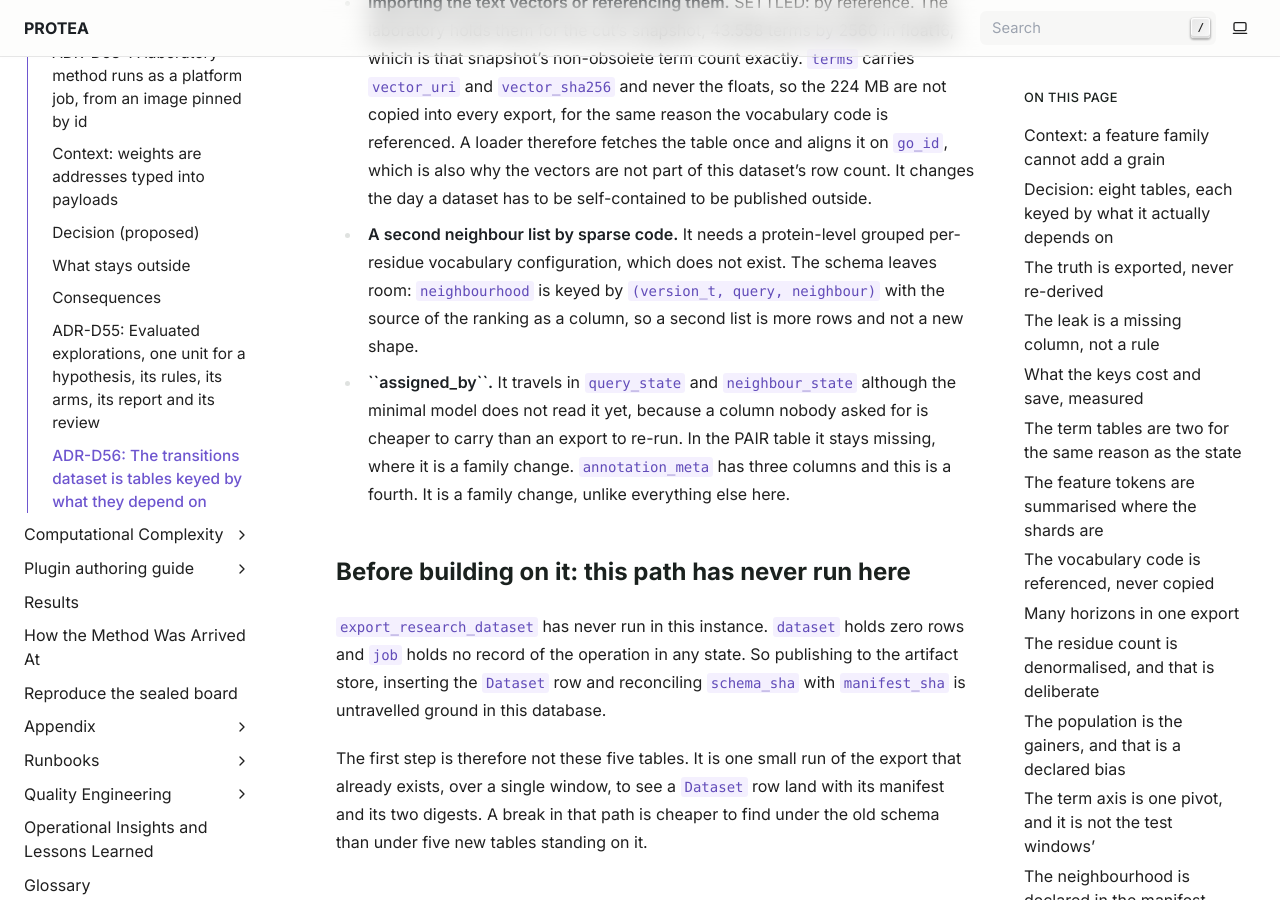
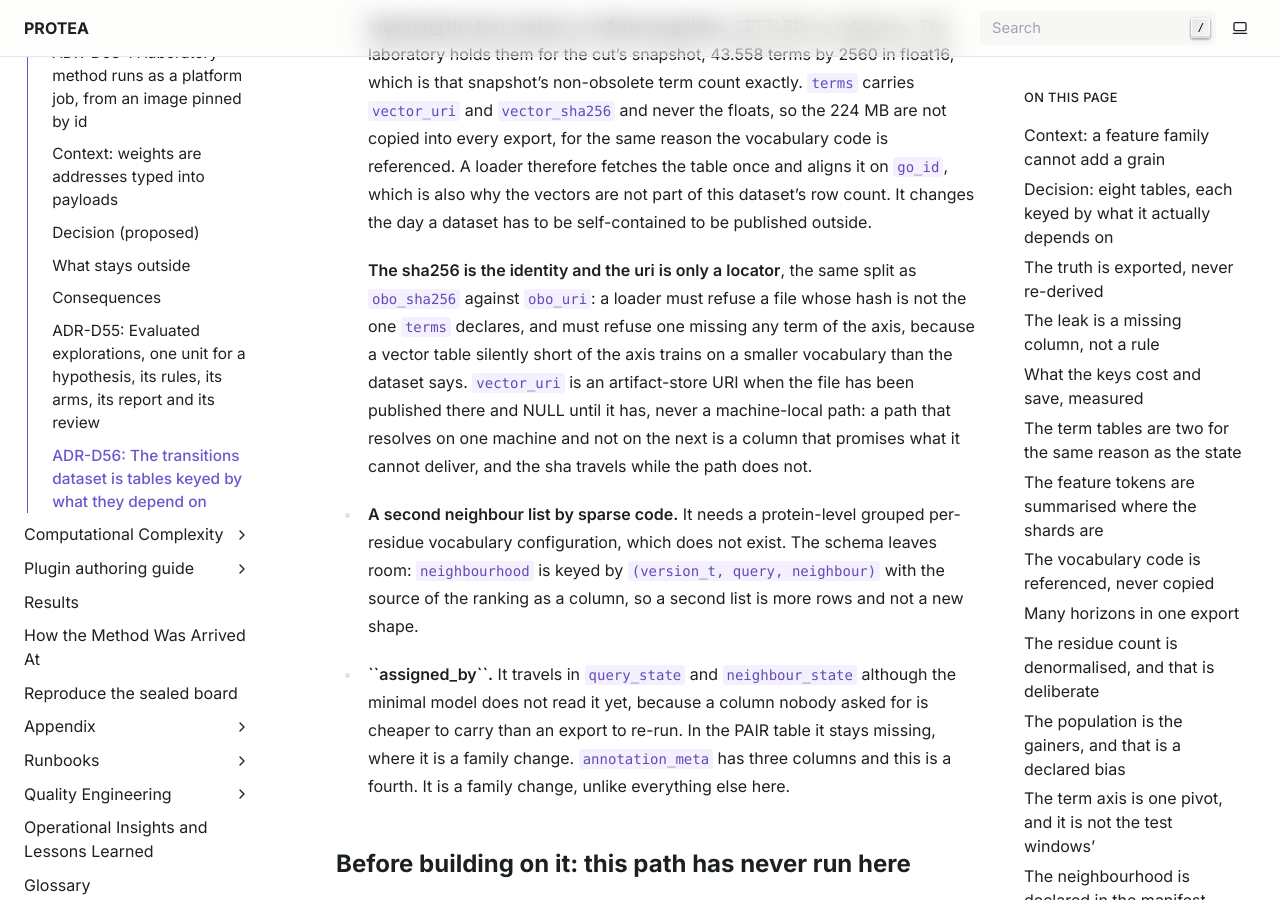
Before and after one commit to frapercan/PROTEA, a Sphinx documentation site: the page built from docs/source/adr/D56-transitions-dataset-is-tables-keyed-by-what-they-depend-on.rst, in a window 1280 px wide and 900 px high, scrolled down 11035 px. Built offline with Sphinx 7.4.7, drawn with Linux system fonts in a browser that asks for light colours.

Commit message:
Docs: ADR-D56 separa la identidad del vector de su localizador
Decir que `terms` lleva `vector_uri` y `vector_sha256` sin decir cual es cual
promete una columna que nadie puede resolver. El fichero del laboratorio vive
donde lo tenga cada maquina, asi que una ruta que resuelve aqui no resuelve en
el nodo, y el cargador la ha declarado como no usada por eso mismo.

El reparto es el que ya usa la plataforma con `obo_sha256` contra `obo_uri`: el
sha es la identidad y la uri solo un localizador. Queda dicho que un cargador
tiene que rechazar un fichero cuyo hash no sea el que declara `terms`, y uno al
que le falte cualquier termino del eje, porque una tabla de vectores corta en
silencio entrena sobre un vocabulario mas pequeno que el que el conjunto dice.
Y que `vector_uri` es una URI del almacen de artefactos cuando el fichero se ha
publicado ahi, y NULL mientras no, nunca una ruta local.

```diff
--- a/docs/source/adr/D56-transitions-dataset-is-tables-keyed-by-what-they-depend-on.rst
+++ b/docs/source/adr/D56-transitions-dataset-is-tables-keyed-by-what-they-depend-on.rst
@@ -460,6 +460,16 @@ Open decisions
   on ``go_id``, which is also why the vectors are not part of this dataset's
   row count. It changes the day a dataset has to be self-contained to be
   published outside.
+
+  **The sha256 is the identity and the uri is only a locator**, the same split
+  as ``obo_sha256`` against ``obo_uri``: a loader must refuse a file whose
+  hash is not the one ``terms`` declares, and must refuse one missing any term
+  of the axis, because a vector table silently short of the axis trains on a
+  smaller vocabulary than the dataset says. ``vector_uri`` is an artifact-store
+  URI when the file has been published there and NULL until it has, never a
+  machine-local path: a path that resolves on one machine and not on the next
+  is a column that promises what it cannot deliver, and the sha travels while
+  the path does not.
 - **A second neighbour list by sparse code.** It needs a protein-level grouped
   per-residue vocabulary configuration, which does not exist. The schema leaves room:
   ``neighbourhood`` is keyed by ``(version_t, query, neighbour)`` with the
```
